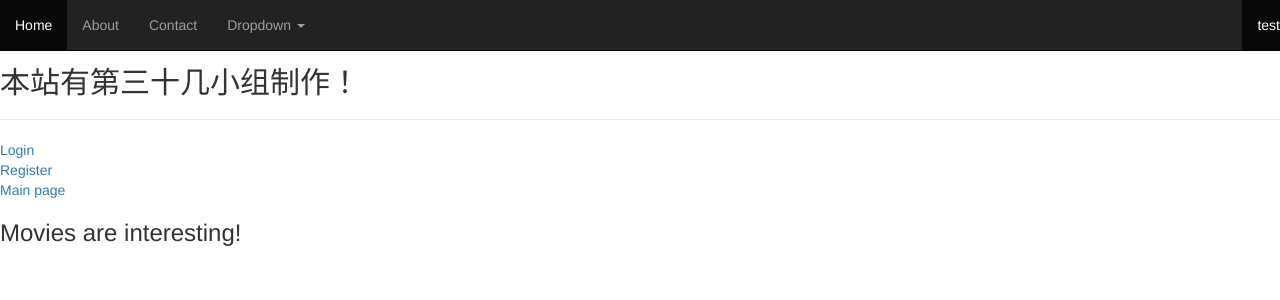
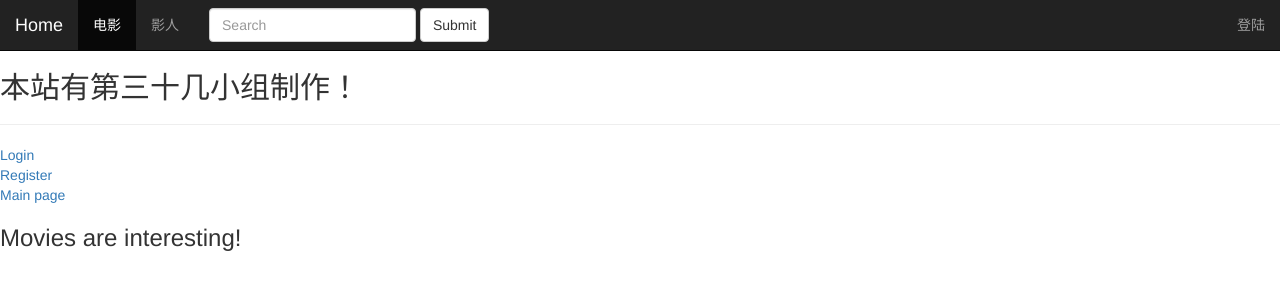
Before and after one commit to tiger6998/summer_vacation_project, a Django app: page /movie/about/ in a window 1280 px wide. Shown: the top 300 px of the page. Run offline with Django 3.2, Linux system fonts and the light colour scheme; some libraries are stand-ins or nearby versions.

Commit message:
test bootstrap

```diff
--- a/movies/templates/base.html
+++ b/movies/templates/base.html
@@ -7,32 +7,59 @@
 	</head>
 
 	<body>
-		<h3>导航栏</h3>
-	    <nav class="navbar navbar-inverse navbar-fixed-top">
-	        <div id="navbar" class="navbar-collapse collapse">
+		<!--<h3>导航栏</h3>-->
+		<nav class="navbar navbar-inverse navbar-static-top">
+		  <div class="container-fluid">
+		    <!-- Brand and toggle get grouped for better mobile display -->
+		    <div class="navbar-header">
+		      <button type="button" class="navbar-toggle collapsed" data-toggle="collapse" data-target="#bs-example-navbar-collapse-1" aria-expanded="false">
+		        <span class="sr-only">Toggle navigation</span>
+		        <span class="icon-bar"></span>
+		        <span class="icon-bar"></span>
+		        <span class="icon-bar"></span>
+		      </button>
+		      <a class="navbar-brand" href="/movie">Home</a>
+		    </div>
+
+		    <!-- Collect the nav links, forms, and other content for toggling -->
+		    <div class="collapse navbar-collapse" id="bs-example-navbar-collapse-1">
 		      <ul class="nav navbar-nav">
-	            <li class="active"><a href="/movie">Home</a></li>
-	            <li><a href="/movie/about">About</a></li>
-	            <li><a href="#contact">Contact</a></li>
-	            <li class="dropdown">
-	              <a href="#" class="dropdown-toggle" data-toggle="dropdown" role="button" aria-expanded="false">Dropdown <span class="caret"></span></a>
-	              <ul class="dropdown-menu" role="menu">
+		        <li class="active"><a href="/movie">电影 <span class="sr-only">(current)</span></a></li>
+		        <li><a href="#">影人</a></li>
+		        <!--<li class="dropdown">
+		          <a href="#" class="dropdown-toggle" data-toggle="dropdown" role="button" aria-haspopup="true" aria-expanded="false">Dropdown <span class="caret"></span></a>
+		          <ul class="dropdown-menu">
 		            <li><a href="#">Action</a></li>
 		            <li><a href="#">Another action</a></li>
-	                <li class="divider"></li>
-	                <li class="dropdown-header">Nav header</li>
+		            <li><a href="#">Something else here</a></li>
+		            <li role="separator" class="divider"></li>
+		            <li><a href="#">Separated link</a></li>
+		            <li role="separator" class="divider"></li>
+		            <li><a href="#">One more separated link</a></li>
+		          </ul>
+		        </li>-->
+		      </ul>
+		      <form class="navbar-form navbar-left" role="search">
+		        <div class="form-group">
+		          <input type="text" class="form-control" placeholder="Search">
+		        </div>
+		        <button type="submit" class="btn btn-default">Submit</button>
+		      </form>
+		      <ul class="nav navbar-nav navbar-right">
+		        <li><a href="{% url 'login' %}">登陆</a></li>
+		        <!--<li class="dropdown">
+		          <a href="#" class="dropdown-toggle" data-toggle="dropdown" role="button" aria-haspopup="true" aria-expanded="false">Dropdown <span class="caret"></span></a>
+		          <ul class="dropdown-menu">
+		            <li><a href="{% url 'register' %}">注册</a></li>
+		            <li><a href="#">Another action</a></li>
+		            <li><a href="#">Something else here</a></li>
+		            <li role="separator" class="divider"></li>
 		            <li><a href="#">Separated link</a></li>
 		          </ul>
-	            </li>
+		        </li>-->
 		      </ul>
-			  <ul class="nav navbar-nav navbar-right">
-				  <li class="active">
-					  <a href="#">test</a>
-				  </li>
-		      </ul>
-
-	        </div><!--/.nav-collapse -->
-	      </div>
+		    </div><!-- /.navbar-collapse -->
+		  </div><!-- /.container-fluid -->
 		</nav>
 		<!--<header class="top" role="header">
 			<div class="container">
```
Also changed, not shown: movies/templates/movies/index.html (+47 -15 lines). Lines whose indentation alone changed are shown as unchanged.
